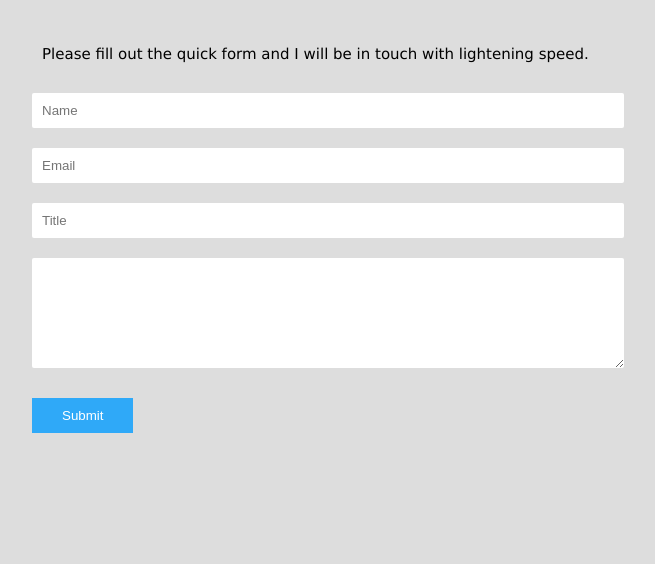
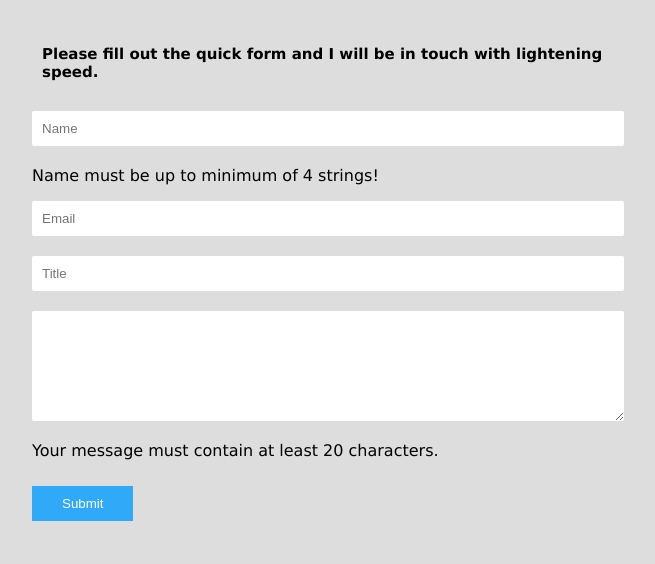
Before and after one commit to mmhimhi/profile, a plain HTML site: page contactUs.html in a window 1280 px wide. Shown: the whole page, without its empty margins (312-967 px from the left). Drawn offline with Linux system fonts and the light colour scheme.

Commit message:
Update contactUs.html

```diff
--- a/contactUs.html
+++ b/contactUs.html
@@ -2,22 +2,44 @@
 <html>
 <head>
 	<meta charset="utf-8">
-	<meta name="viewport" content="width=device-width, initial-scale"=1.0>
+	<meta name="viewport" content="width=device-width, initial-scale=1.0">
 	<title></title>
 	<link rel="stylesheet" type="text/css" href="styles.css">
-	<!-- <script type="text/javascript" src="main.js"></script> -->
 </head>
 <body>
 	<div class="main">
-	<p class="title"> Please fill out the quick form and I will be in touch with lightening speed.</p>
+		<h3 class="title">
+			Please fill out the quick form and I will be in touch with lightening speed.
+		</h3>
 		<div class="form-content">
 			<form id="contact">
-				<input type="text" name="name" placeholder="Name"required>
-				<input type="email" name="email" placeholder="Email" required="">
-				<input type="text" name="name" placeholder="Title" required="">
-				<textarea name="message"placeholder="Message" required=""> </textarea>
-				<input type="submit" name="send" value="Submit" required="">
+				<!-- Name field -->
+				<input type="text" name="name" placeholder="Name" id="username" class="normal" required>
+				<!-- Error Message -->
+				<p class="error-alert" id="nameError">
+					Name must be up to minimum of 4 strings!
+				</p>
+
+				<!-- Email -->
+				<input type="email" name="email" placeholder="Email" class="normal" required="" id="email">
+				<!-- Error Message -->
+				<p class="error-alert" id="emailError"></p>
+
+				<!-- Title -->
+				<input type="text" class="normal" name="name" placeholder="Title" required="" id="title">
+
+				<!-- Message -->
+				<textarea name="message"placeholder="Message" required="" id="message" class="normal"> </textarea>
+				<!-- Error Message -->
+				<p class="error-alert" id="messageError">
+					Your message must contain at least 20 characters.
+				</p>
+
+				<!-- Submit -->
+				<input type="submit" name="send" value="Submit" required="" id="submit">
 			</form>
 		</div>
+	</div>
+	<script type="text/javascript" src="main.js"></script>
 </body>
 </html>
```
